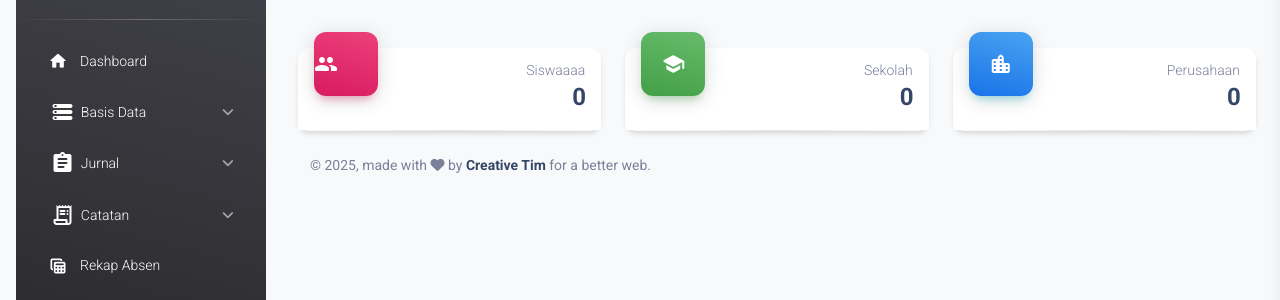
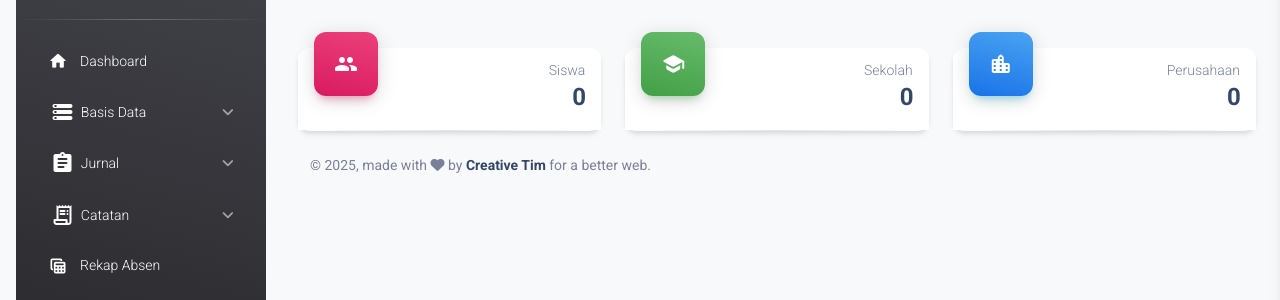
Before and after one commit to pastirahman111/app-absen, a PHP site: page /index.php?page=dashboard in a window 1280 px wide. Shown: the part 75-375 px from the top of the page. Run offline with PHP 8.4, Linux system fonts and the light colour scheme; the visitor is signed in with stand-in values (Sample User, id 1); data that the repository does not hold is empty; some libraries are stand-ins or nearby versions.

Commit message:
merubah lagi

```diff
--- a/pages/dashboard.php
+++ b/pages/dashboard.php
@@ -70,10 +70,10 @@ $jumlah_perusahaan=mysqli_num_rows($query_perusahaan);
           <div class="card">
             <div class="card-header p-3 pt-2">
               <div class="icon icon-lg icon-shape bg-gradient-primary shadow-primary text-center border-radius-xl mt-n4 position-absolute">
-                <i class="material-icons opacity-10">groupppp</i>
+                <i class="material-icons opacity-10">group</i>
               </div>
               <div class="text-end pt-1">
-                <p class="text-sm mb-0 text-capitalize">Siswaaaa</p>
+                <p class="text-sm mb-0 text-capitalize">Siswa</p>
                 <h4 class="mb-0"><?php echo $jumlah_siswa;?></h4>
               </div>
             </div>
```
